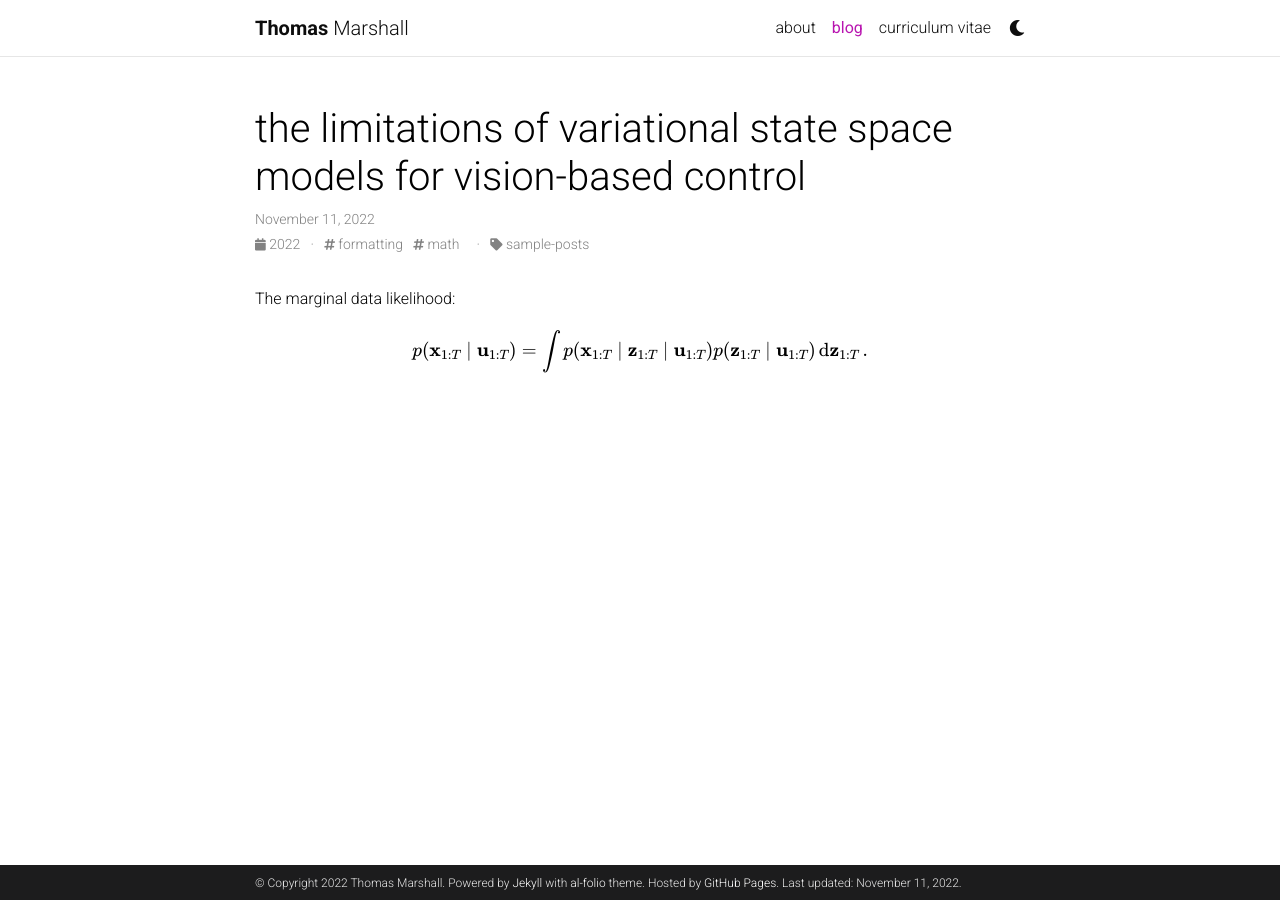
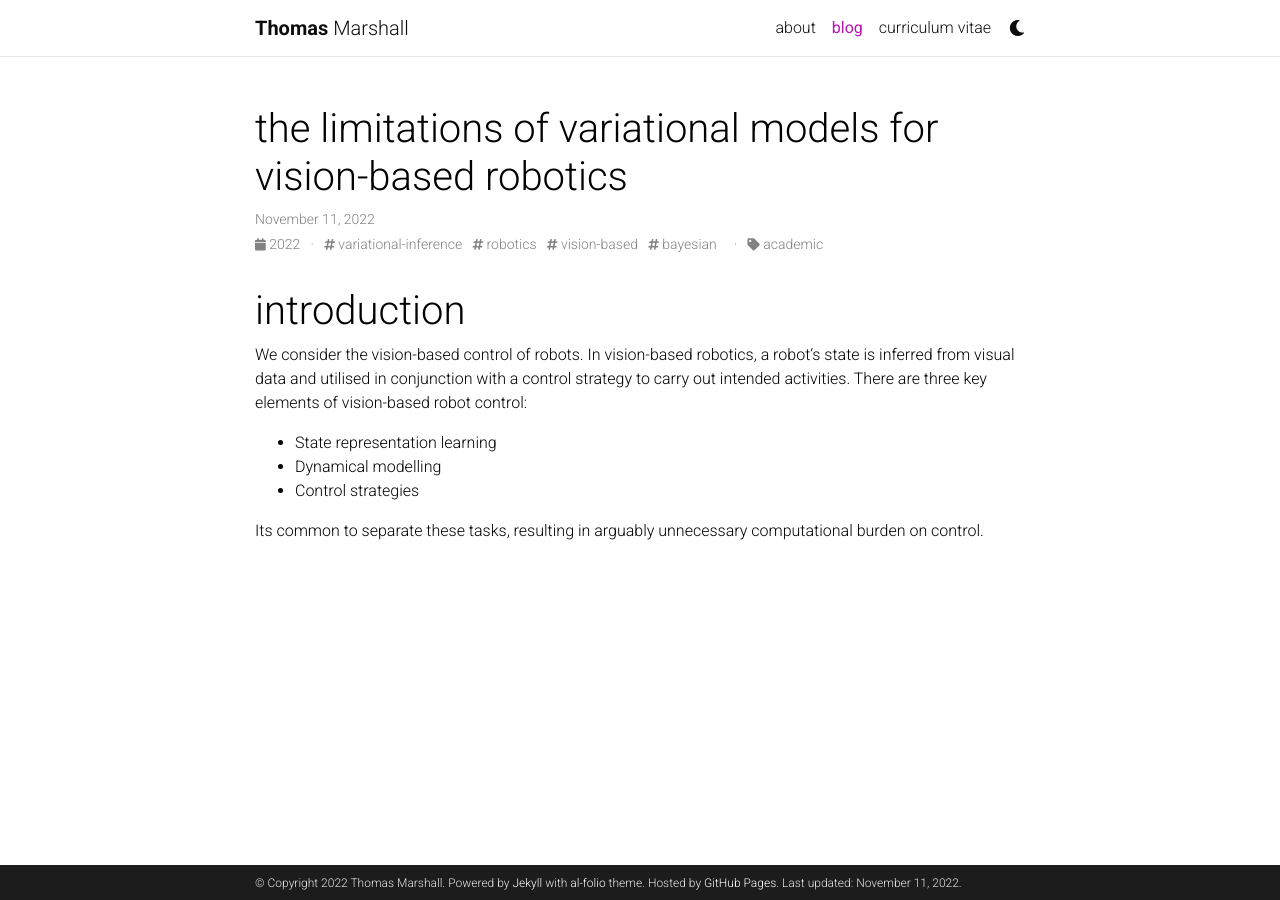
Before and after one commit to thomasmmarshall/thomasmmarshall.github.io, a Jekyll site: the page built from _posts/2022-11-11-masters.md, in a window 1280 px wide. Built offline with Jekyll 4.4.1, drawn with Linux system fonts in a browser that asks for light colours; comment, search, counter and statistics services are not loaded; a style sheet for code colours, icons or effects is not loaded.

Commit message:
Masters post pt1

```diff
--- a/_posts/2022-11-11-masters.md
+++ b/_posts/2022-11-11-masters.md
@@ -1,13 +1,16 @@
 ---
 layout: post
-title: the limitations of variational state space models for vision-based control
+title: the limitations of variational models for vision-based robotics
 date: 2022-11-11 11:12:00-0400
-description: This blog post is about what I did in my Master's thesis.
-tags: formatting math
-categories: sample-posts
+description: This blog post serves as a severely compressed version of what I did in my Master's thesis.
+tags: variational-inference robotics vision-based bayesian
+categories: academic
 ---
 
-The marginal data likelihood:
+# introduction
+We consider the vision-based control of robots. In vision-based robotics, a robot's state is inferred from visual data and utilised in conjunction with a control strategy to carry out intended activities. There are three key elements of vision-based robot control:
+- State representation learning
+- Dynamical modelling
+- Control strategies
 
-$$p(\mathbf{x}_{1:T} \mid \mathbf{u}_{1:T}) = \int p(\mathbf{x}_{1:T} \mid \mathbf{z}_{1:T} \mid \mathbf{u}_{1:T}) p(\mathbf{z}_{1:T} \mid \mathbf{u}_{1:T}) \, \text{d}\mathbf{z}_{1:T} \, .
-$$
+Its common to separate these tasks, resulting in arguably unnecessary computational burden on control.
```
Also changed, not shown: _posts/2022-11-10-nvae.md (+3 -3 lines).
